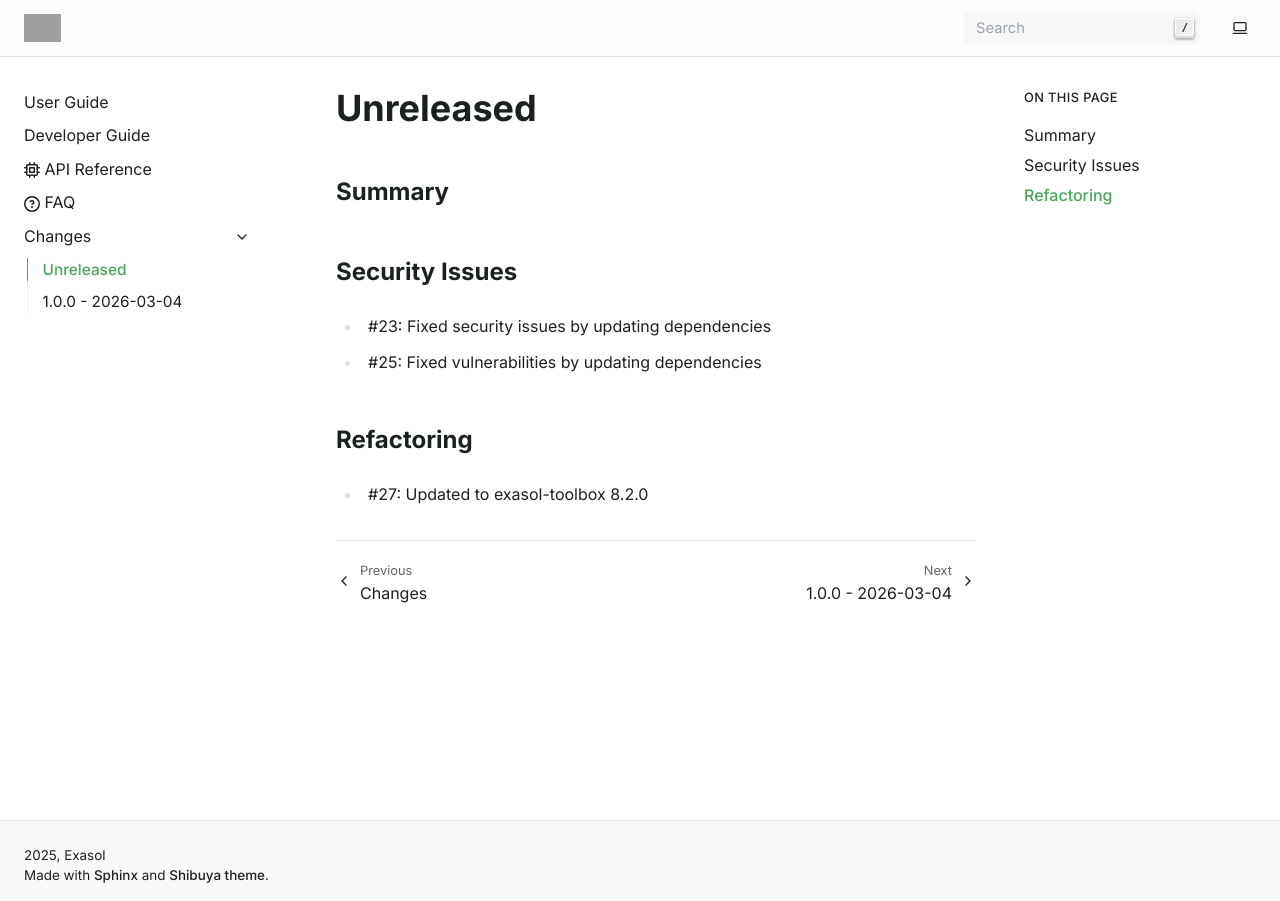
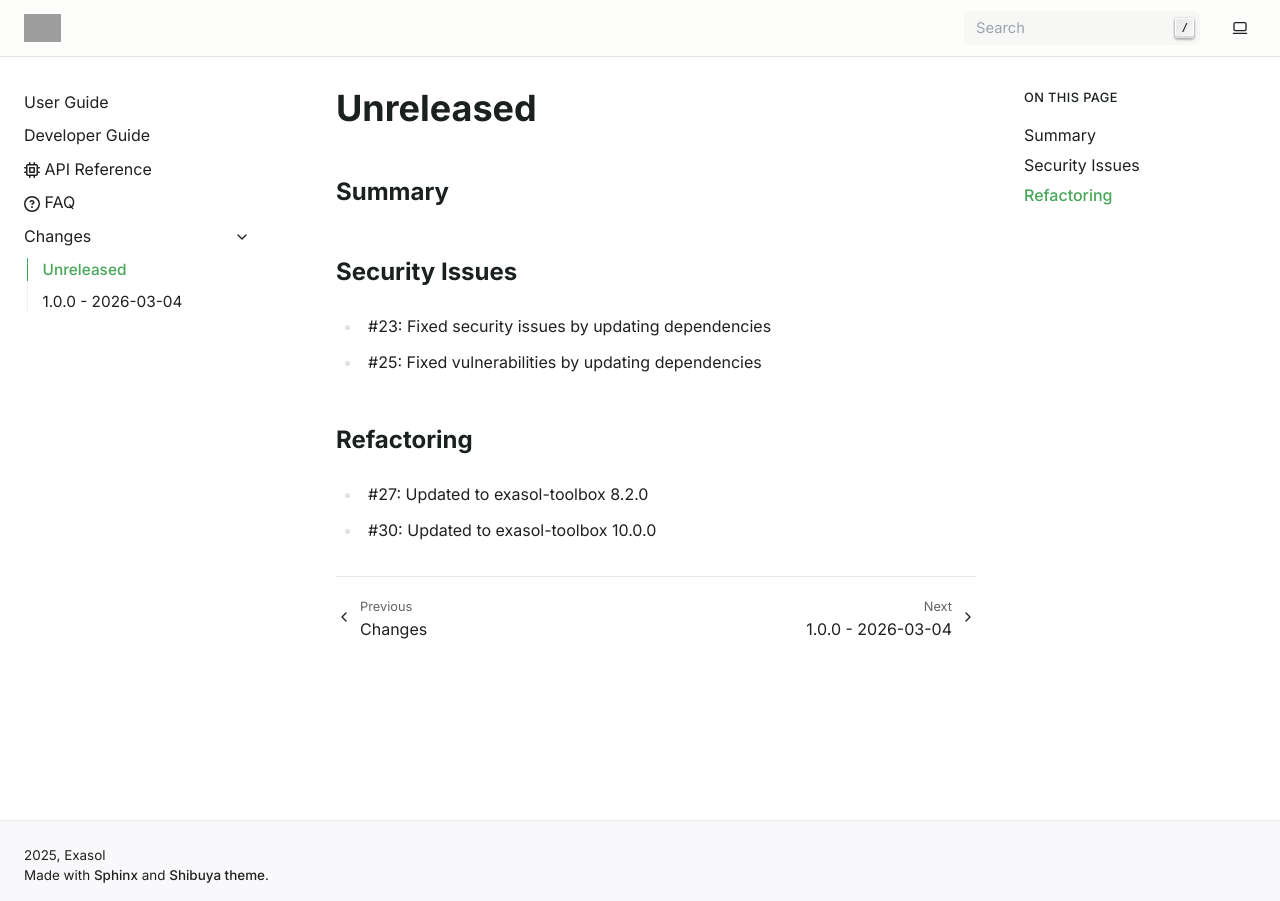
Before and after one commit to exasol/test-db-builder-python, a Sphinx documentation site: the page built from doc/changes/unreleased.md, in a window 1280 px wide. Built offline with Sphinx 7.4.7, drawn with Linux system fonts in a browser that asks for light colours; grey boxes are pictures that could not be loaded.

Commit message:
Add changelog entry

```diff
--- a/doc/changes/unreleased.md
+++ b/doc/changes/unreleased.md
@@ -10,3 +10,4 @@
 ## Refactoring
 
 * #27: Updated to exasol-toolbox 8.2.0
+* #30: Updated to exasol-toolbox 10.0.0
```
